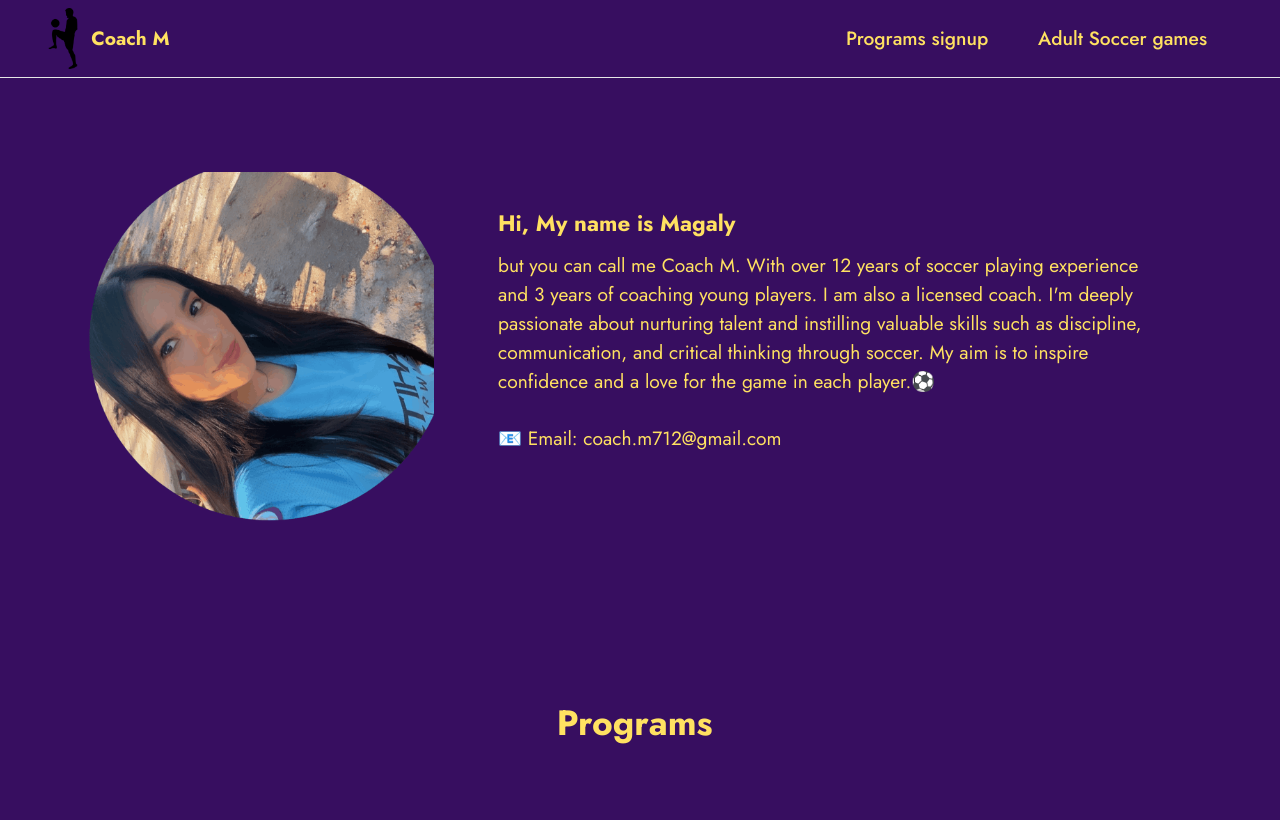
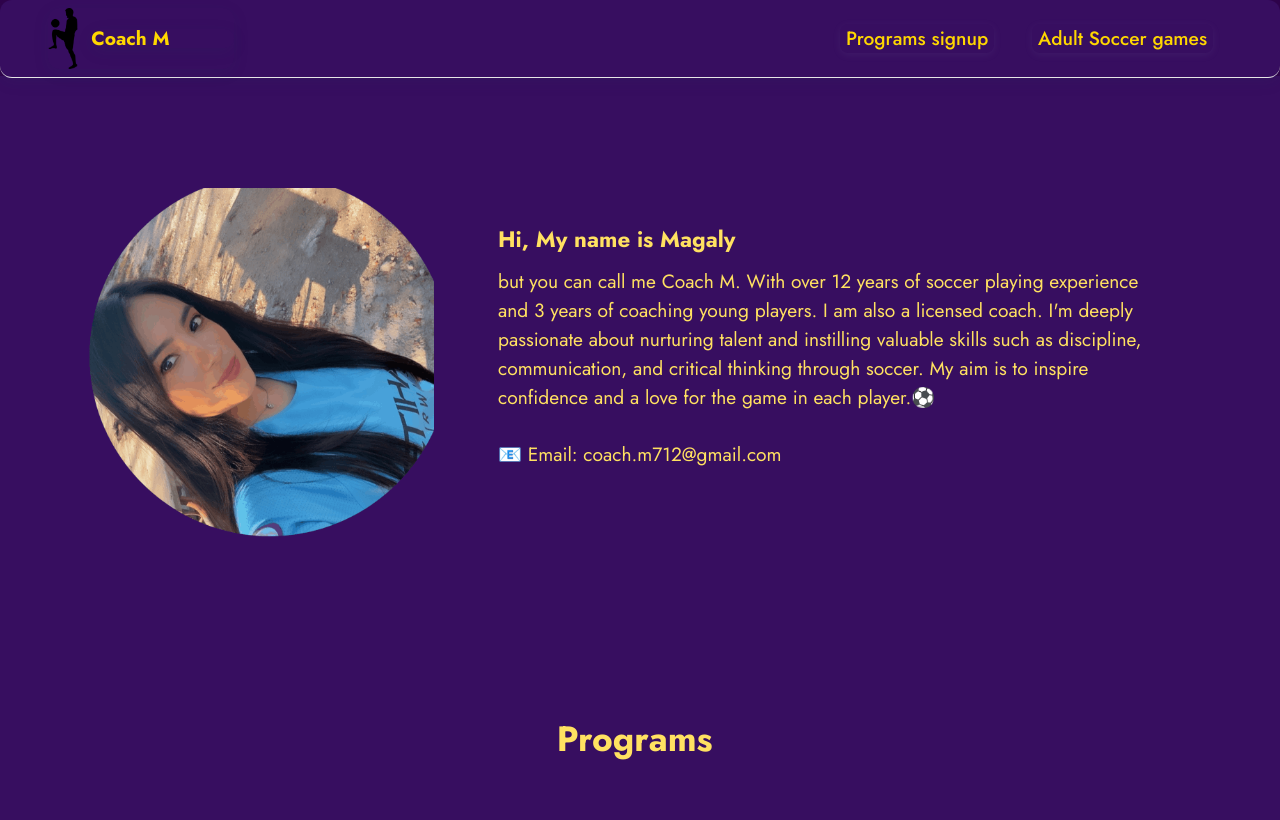
Before and after one commit to mbelmontes7/Soccer-coaching, a plain HTML site: page index.html in a window 1280 px wide. Shown: the top 820 px of the page. Drawn offline with Linux system fonts and the light colour scheme.

```diff
--- a/index.html
+++ b/index.html
@@ -24,6 +24,67 @@
     <link rel="stylesheet" href="assets/theme/css/style.css">
     <link rel="preload" as="style" href="assets/mobirise/css/mbr-additional.css">
     <link rel="stylesheet" href="assets/mobirise/css/mbr-additional.css" type="text/css">
+    <!-- Google Fonts for modern look -->
+    <link href="https://fonts.googleapis.com/css?family=Montserrat:400,700&display=swap" rel="stylesheet">
+    <style>
+        body {
+            font-family: 'Montserrat', Arial, sans-serif;
+            background: linear-gradient(135deg, #e8f6ef 0%, #f7f9fb 100%);
+            color: #222;
+        }
+
+        .navbar {
+            background: #98acc5;
+            box-shadow: 0 4px 3px rgba(30, 58, 92, 0.08);
+        }
+
+        .navbar-caption,
+        .nav-link {
+            color: #ffd700 !important;
+        }
+
+        .navbar-caption-wrap a {
+            font-weight: 700;
+        }
+
+        .hamburger span {
+            display: block;
+            width: 30px;
+            height: 4px;
+            margin: 6px 0;
+            background-color: #ffd700;
+            border-radius: 2px;
+            box-shadow: 0 1px 3px rgba(0, 0, 0, 0.12);
+        }
+
+        /* section padding for the hamburger */
+        section {
+            padding: 38px 0;
+        }
+
+        .card,
+        .navbar,
+        .navbar-brand,
+        .navbar-caption-wrap {
+            border-radius: 12px;
+            box-shadow: 0 4px 16px rgba(30, 58, 92, 0.10);
+        }
+
+        .btn,
+        button,
+        .nav-link {
+            border-radius: 8px !important;
+            box-shadow: 0 2px 8px rgba(163, 180, 202, 0.08);
+            transition: background 0.2s, color 0.2s;
+        }
+
+        .btn:hover,
+        button:hover,
+        .nav-link:hover {
+            background: #ffd700 !important;
+            color: #1e3a5c !important;
+        }
+    </style>
 
 
 
```
Also changed, not shown: 3 other files.
